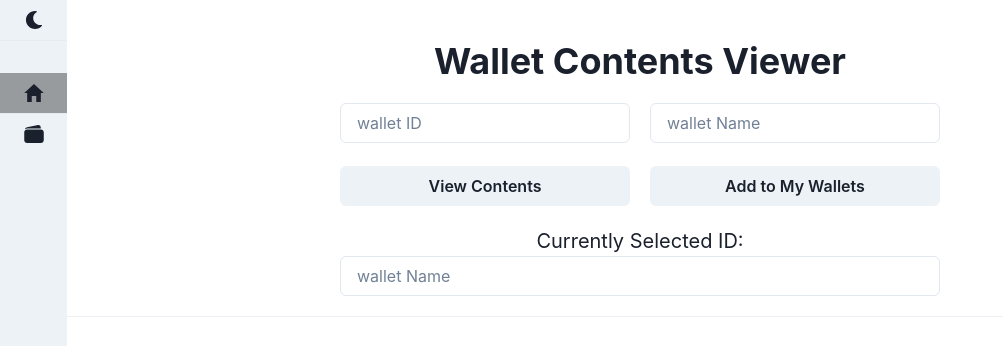
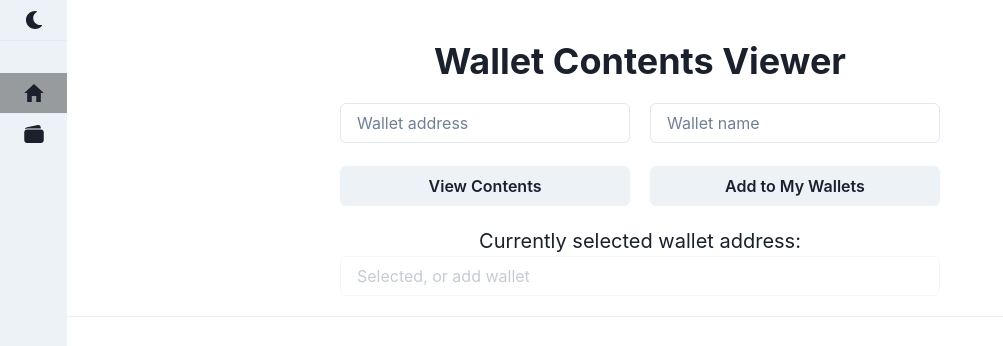
Before and after one commit to S-Brand5136/Wallet-Asset-Viewer, a React (Create React App) app: page / in a window 1280 px wide. Shown: the top 346 px of the page, without its empty margins (0-1003 px from the left). Built offline with nearby package versions, Linux system fonts and the light colour scheme; no server answers.

Commit message:
Add functionality to view, and get assets

```diff
--- a/src/components/WalletForm.js
+++ b/src/components/WalletForm.js
@@ -10,21 +10,51 @@ import {
   Text,
 } from '@chakra-ui/react';
 import { Context } from '../context/WalletContext';
+import { useAxios } from '../hooks/useAxios';
 
-const WalletForm = () => {
+const WalletForm = ({ setWalletContents }) => {
   const [wallet_address, setWallet_Address] = useState('');
   const [walletName, setWalletName] = useState('');
+  const [selectedWallet, setSelectedWllet] = useState();
   const { addWallet, state } = useContext(Context);
+  const { fetchData, loading } = useAxios();
 
-  const viewContentsHandler = () => {};
+  const viewContentsHandler = async walletAddress => {
+    // Fetch wallet contents
+    const contents = await fetchData({
+      url: `https://testnets-api.opensea.io/api/v1/assets?owner=${walletAddress}`,
+      method: 'GET',
+    });
+
+    setWalletContents(contents.assets);
+  };
 
   const addToWalletsHandler = async () => {
+    // Add wallet to DB
     await addWallet(wallet_address, walletName);
+
+    // Fetch wallet contents
+    const contents = await fetchData({
+      url: `https://testnets-api.opensea.io/api/v1/assets?owner=${wallet_address}`,
+      method: 'GET',
+    });
+
+    setWalletContents(contents);
+
+    // reset state
+    setWallet_Address('');
+    setWalletName('');
   };
 
   useEffect(() => {
-    console.log(state);
-  }, [state]);
+    const selected = state.findIndex(wallet => wallet.selected === true);
+
+    if (selected !== -1) {
+      setSelectedWllet(state[selected]);
+
+      viewContentsHandler(state[selected]?.wallet_address);
+    }
+  }, []);
 
   return (
     <Grid
@@ -40,7 +70,7 @@ const WalletForm = () => {
         <Flex gap={'5'} justifyContent={'center'} alignItems="center">
           <InputGroup width="50%">
             <Input
-              placeholder="wallet ID"
+              placeholder="Wallet address"
               value={wallet_address}
               onChange={event => setWallet_Address(event.target.value)}
             />
@@ -48,7 +78,7 @@ const WalletForm = () => {
 
           <InputGroup width="50%">
             <Input
-              placeholder="wallet Name"
+              placeholder="Wallet name"
               value={walletName}
               onChange={event => setWalletName(event.target.value)}
             />
@@ -56,16 +86,19 @@ const WalletForm = () => {
         </Flex>
       </GridItem>
 
-      <Button onClick={() => viewContentsHandler()}>View Contents</Button>
+      <Button onClick={() => viewContentsHandler(wallet_address)}>
+        View Contents
+      </Button>
       <Button onClick={() => addToWalletsHandler()}>Add to My Wallets</Button>
 
       <GridItem colSpan={2}>
-        <Text>Currently Selected ID:</Text>
+        <Text>Currently selected wallet address:</Text>
         <InputGroup>
           <Input
-            placeholder="wallet Name"
-            value={walletName}
-            onChange={event => setWalletName(event.target.value)}
+            placeholder="Selected, or add wallet"
+            value={selectedWallet?.wallet_address}
+            isDisabled
+            type={'text'}
           />
         </InputGroup>
       </GridItem>
```
